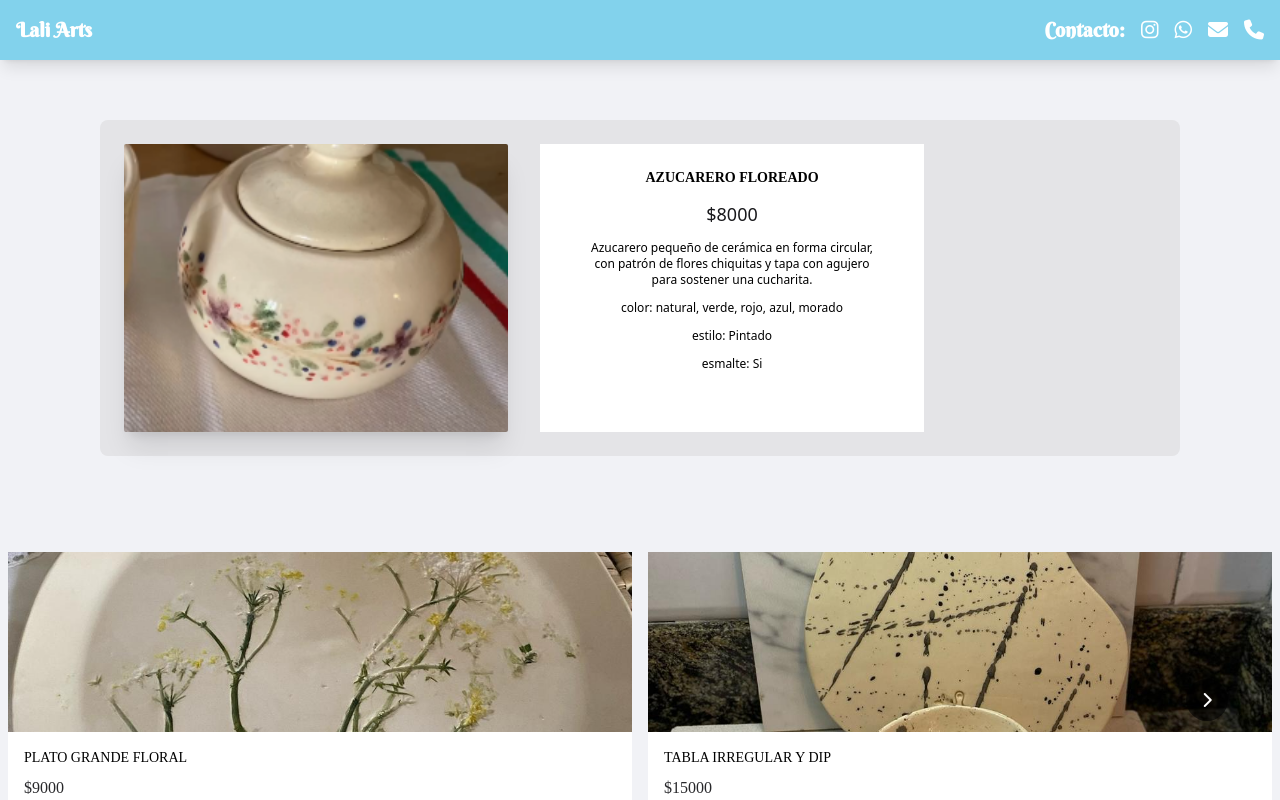
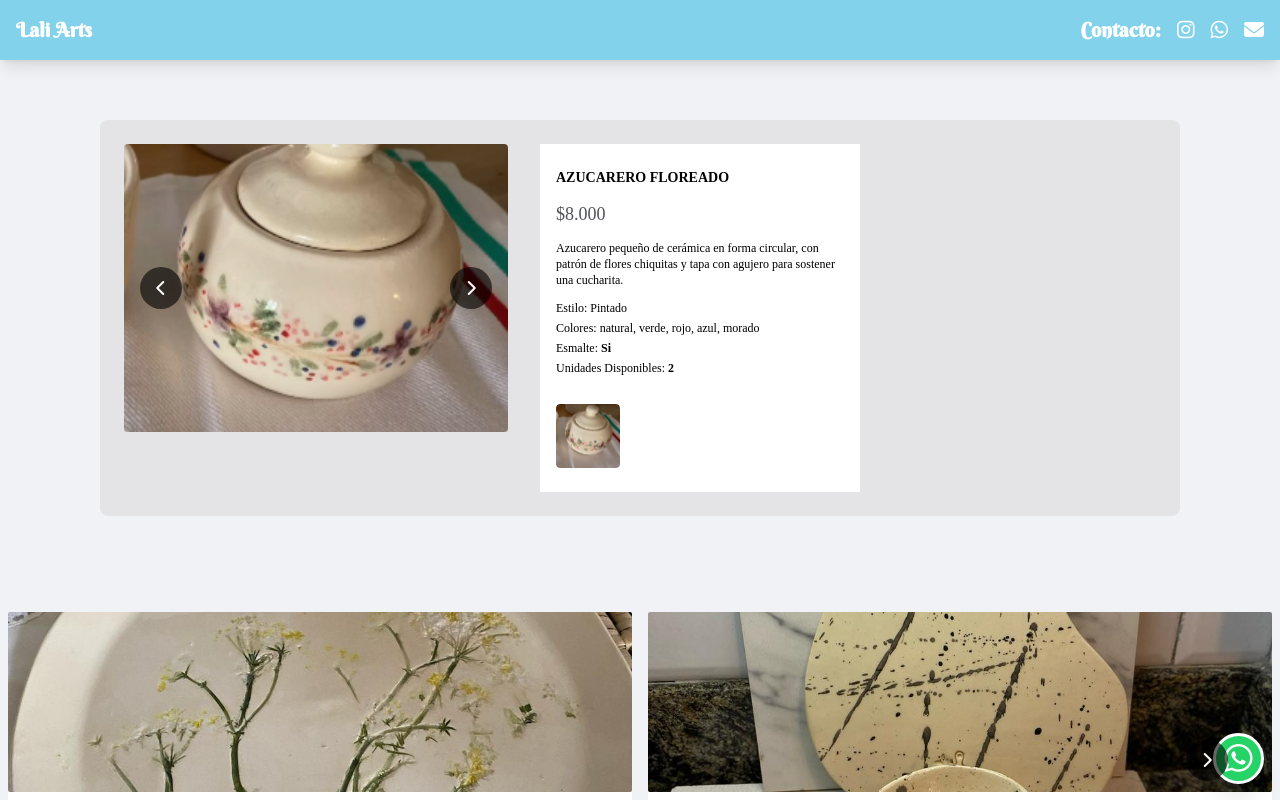
Before and after one commit to ChapyPengu/laliarts, a React (Vite) app: page /details/azucarero-floreado in a window 1280 px wide. Shown: the top 800 px of the page. Built offline with nearby package versions, Linux system fonts and the light colour scheme; a web font is replaced by a local one.

Commit message:
agregando sobra de filtro y boton flotante de whatsapp

```diff
--- a/src/App.jsx
+++ b/src/App.jsx
@@ -5,6 +5,7 @@ import Nav from './components/Nav'
 import Footer from './components/Footer'
 import Page404 from './pages/404'
 import ProductDetails from './components/ProductDetails'
+import FabWhatsapp from './components/FabWhatsapp'
 
 function App() {
 
@@ -25,6 +26,7 @@ function App() {
       </div>
       <div className="h-24"></div>
       <Footer/>
+      <FabWhatsapp/>
     </>
   )
 }
--- /dev/null
+++ b/src/components/FabWhatsapp.jsx
@@ -0,0 +1,11 @@
+import React from 'react'
+
+function FabWhatsapp() {
+  return (
+    <div className='fab-whatsapp shadow-xl'>
+        <a target="_blank" href="https://wa.link/srt9j8"><i className="fa-brands fa-whatsapp"></i></a>
+    </div>
+  )
+}
+
+export default FabWhatsapp
--- a/src/components/Filter.jsx
+++ b/src/components/Filter.jsx
@@ -24,7 +24,10 @@ function Filter({ products, setProducts }) {
   return (
     <div className='font-madmi w-full xl:w-[220px] text-xs font-light'>
       <div className={`flex justify-end w-full px-4 ${hidden ? '' : 'hidden'}`}>
-        <button className='xl:hidden bg-primary font-berk text-base text-white px-2 py-1 rounded-sm shadow-sm' onClick={() => setHidden(!hidden)}>Filtrar</button>
+        <button className='flex items-center justify-center gap-1 xl:hidden bg-primary font-berk text-base text-white px-2 py-1 rounded-sm shadow-sm' onClick={() => setHidden(!hidden)}>
+          Filtrar
+          <i className="fa-solid fa-chevron-right"></i>
+        </button>
       </div>
       <div className='hidden xl:flex flex-col gap-4'>
           <div className='flex flex-col gap-2'>
@@ -39,7 +42,7 @@ function Filter({ products, setProducts }) {
           <button onClick={onFilterProducts} className='btn text-white bg-primary px-4 py-1 rounded-md shadow-md outline-none hover:bg-secondary'>Aplicar</button>
       </div>
 
-      <div className={`flex flex-col items-center justify-center gap-6 bg-white absolute w-full h-1/2 p-6 ${hidden ? 'hidden' : ''}`}>
+      <div className={`z-full shadow-2xl flex flex-col items-center justify-center gap-6 bg-white absolute w-full h-1/2 p-6 ${hidden ? 'hidden' : ''}`}>
           <div className='flex flex-col gap-2 w-full'>
               <p>Precio Maximo: { `$ ${rangeValue}` }</p>
               <input className='w-full outline-none cursor-pointer' onChange={(e) => { setRangeValue(e.target.value) }} type="range" min={getMinPrice(products)} max={getMaxPrice(products)} step={500} defaultValue={getMaxPrice(products)} />
@@ -54,8 +57,7 @@ function Filter({ products, setProducts }) {
             <i className="fa-solid fa-xmark text-red-600 text-xl"></i>
           </button>
       </div>
-
-
+      <div className={!hidden ? 'shadow-app' : ''}></div>
     </div>
   )
 }
--- a/src/components/Nav.jsx
+++ b/src/components/Nav.jsx
@@ -2,7 +2,7 @@ import { Link } from "react-router-dom"
 
 function Nav() {
   return (
-    <nav className='flex justify-between px-4 py-4 bg-primary text-white text-xl font-berk font-semibold shadow-lg fixed w-screen'>
+    <nav className='flex justify-between px-4 py-4 bg-primary text-white text-xl font-berk font-semibold shadow-lg fixed w-screen z-50'>
         <div className="w-full xl:w-[1280px] mx-auto flex flex-col gap-2 sm:flex-row sm:gap-0 items-center justify-between">
           <div className=''>
             <Link to='/'>
@@ -12,10 +12,9 @@ function Nav() {
           <div>
               <ul className='flex items-center justify-center gap-4'>
                   <li><p className='hidden sm:inline'>Contacto:</p></li>
-                  <li><a href="https://www.instagram.com/lau_recicla/"><i className="fa-brands fa-instagram transition-hover-icon hover:text-[#ff00c8]"></i></a></li>
-                  <li><a href="https://wa.link/srt9j8"><i className="fa-brands fa-whatsapp transition-hover-icon hover:text-[#078a00]"></i></a></li>
-                  <li><a href=""><i className="fa-solid fa-envelope transition-hover-icon hover:text-[#ff0000]"></i></a></li>
-                  <li><a href=""><i className="fa-solid fa-phone transition-hover-icon hover:text-[#7700ff]"></i></a></li>
+                  <li><a target="_blank" href="https://www.instagram.com/lau_recicla/"><i className="fa-brands fa-instagram transition-hover-icon hover:text-[#ff00c8]"></i></a></li>
+                  <li><a target="_blank" href="https://wa.link/srt9j8"><i className="fa-brands fa-whatsapp transition-hover-icon hover:text-[#078a00]"></i></a></li>
+                  <li><a target="_blank" href="mailto:strmaount@gmail.com"><i className="fa-solid fa-envelope transition-hover-icon hover:text-[#ff0000]"></i></a></li>
               </ul>
           </div>
         </div>
--- a/src/components/ProductCard.jsx
+++ b/src/components/ProductCard.jsx
@@ -1,6 +1,6 @@
 import React from 'react'
 import { useNavigate, Link } from 'react-router-dom'
-import { formatProductName } from '../helpers/products'
+import { formatProductName, formatProductPrice } from '../helpers/products'
 import { UseApp } from '../context/AppContext'
 
 function ProductCard({ product, showStock, className }) {
@@ -22,11 +22,11 @@ function ProductCard({ product, showStock, className }) {
     <Link onClick={() => {setNose(!nose); window.scroll(0, 0)}} to={`/details/${formatProductName(name)}`}>
         <div className='w-full rounded-sm hover:shadow-md bg-white font-madmi'>
             <div className=''>
-                <img className='w-full h-[180px] object-cover' src={image} alt={name} />
+                <img className='w-full h-[180px] object-cover rounded-sm' src={image} alt={name} />
             </div>
             <div className='flex flex-col gap-2  px-4 py-4'>
                 <h2 className='text-sm h-min overflow-hidden font-medium uppercase'>{ name }</h2>
-                <p className='text-base text-zinc-800'>${ price }</p>
+                <p className='text-base text-zinc-800'>${ formatProductPrice(price) }</p>
                 <p className='line-clamp-1 text-zinc-600 font-light mb-2 text-[0.7rem] overflow-hidden text-ellipsis'>{ description }</p>
                 {
                     showStock ? stockText : null
--- a/src/components/ProductDetailsCard.jsx
+++ b/src/components/ProductDetailsCard.jsx
@@ -1,3 +1,46 @@
+import { useEffect } from "react"
+import Carousel from "react-multi-carousel"
+import 'react-multi-carousel/lib/styles.css'
+import { formatProductPrice } from "../helpers/products";
+
+const responsive = {
+    superLargeDesktop: {
+      breakpoint: { max: 4000, min: 3000 },
+      items: 1
+    },
+    desktop: {
+      breakpoint: { max: 3000, min: 1024 },
+      items: 1
+    },
+    tablet: {
+      breakpoint: { max: 1024, min: 464 },
+      items: 1
+    },
+    mobile: {
+      breakpoint: { max: 464, min: 0 },
+      items: 1
+    }
+  }
+
+  const CustomRightArrow = ({ onClick, ...rest }) => {
+    const {
+      onMove,
+      carouselState: { currentSlide, deviceType }
+    } = rest;
+    return <button className='arrow-carrousel arrow-right' onClick={() => {console.log(currentSlide); onClick()} }>
+        <i className="fa-solid fa-chevron-right text-white"></i>
+      </button>
+  };
+
+  const CustomLeftArrow = ({ onClick, ...rest }) => {
+    const {
+      onMove,
+      carouselState: { currentSlide, deviceType }
+    } = rest;
+    return <button className='arrow-carrousel arrow-left' onClick={() => onClick()}>
+        <i className="fa-solid fa-chevron-left text-white"></i>
+      </button>
+  };
 
 function ProductDetailsCard({ product }) {
 
@@ -9,23 +52,57 @@ function ProductDetailsCard({ product }) {
         image,
         color,
         style,
-        enamel
+        enamel,
+        extra
     } = product
+
+    useEffect(() => {
+
+    })
+
+    function getImgages() {
+        if (extra === '') {
+            return [image]
+        }
+        if (extra) {
+            return extra.split(',').concat([image])
+        }
+        return []
+    }
 
   return (
     <div className="flex flex-col xl:flex-row w-full xl:w-[1080px] mx-auto xl:gap-8 bg-zinc-200 p-6 rounded-lg">
-        <div className="">
-            <img className="rounded-sm shadow-xl w-[24rem] h-[18rem] object-cover" src={image} alt='hola' />
-        </div>
-        <div className="w-[24rem] px-4 py-6 bg-white">
-            <ul className="flex flex-col gap-3 text-center">
+        <Carousel infinite className="w-full sm:w-[24rem] h-[18rem]" customLeftArrow={<CustomLeftArrow/>} customRightArrow={<CustomRightArrow/>} responsive={responsive}>
+            {
+                getImgages().map((path, i) => {
+                    return <img key={i} className="rounded shadow-xl w-[24rem] h-[18rem] object-cover" src={path} alt={name} />
+                })
+            }
+        </Carousel>
+        <div className="w-full h-auto sm:w-[20rem] px-4 py-6 bg-white font-madmi">
+            <ul className="flex flex-col gap-3">
                 <li className="text-sm font-extrabold font-madmi uppercase">{ name }</li>
-                <li className="text-lg text-zinc-900">{ `$${price}` }</li>
-                <li className="w-[18rem] mx-auto text-xs">{ description }</li>
-                <li className="w-[18rem] mx-auto text-xs">color: { color }</li>
-                <li className="w-[18rem] mx-auto text-xs">estilo: { style }</li>
-                <li className="w-[18rem] mx-auto text-xs">esmalte: { enamel }</li>
-
+                <li className="text-lg text-zinc-600">{ `$${formatProductPrice(price)}` }</li>
+                <li className="w-full mx-auto text-xs">{ description }</li>
+                <li className="w-full mx-auto text-xs">
+                  <div className="flex flex-col gap-1">
+                    <p className="w-full mx-auto text-xs">Estilo: { style }</p>
+                    <p className="w-full mx-auto text-xs">Colores: { color }</p>
+                    <p className="w-full mx-auto text-xs">Esmalte: <b>{ enamel }</b></p>
+                    <p className="w-full mx-auto text-xs">Unidades Disponibles: <b>{ stock }</b></p>
+                  </div>
+                </li>
+                <li>
+                    <div className="flex gap-2 mt-4">
+                        {
+                            getImgages().map((path, i) => {
+                                return <div className="rounded bg-hover-img hover:shadow-2xl">
+                                  <img key={i} className="rounded shadow-xl w-[4rem] h-[4rem] object-cover cursor-pointer" src={path} alt={name} />
+                                </div>
+                            })
+                        }
+                    </div>
+                </li>
             </ul>
         </div>
     </div>
--- a/src/helpers/products.js
+++ b/src/helpers/products.js
@@ -1,5 +1,9 @@
 export function formatProductName(productName) {
     return productName.replaceAll(' ', '-').toLocaleLowerCase()
+}
+
+export function formatProductPrice(price) {
+    return new Intl.NumberFormat('es-CL').format(price)
 }
 
 export function orderAsc(products) {
--- a/src/styles/index.css
+++ b/src/styles/index.css
@@ -33,12 +33,11 @@ body {
 .arrow-carrousel {
     position: absolute;
     background-color: rgba(0, 0, 0, .6);
-    z-index: 1000;
+    z-index: 10;
     min-width: 42px;
     min-height: 42px;
     outline: none;
     border-radius: 100%;
-    /* padding: 4px; */
 }
 
 .arrow-carrousel:hover {
@@ -56,3 +55,56 @@ body {
 .btn {
     transition: background .3s ease;
 }
+
+.bg-hover-img {
+    cursor: pointer;
+    position: relative;
+    overflow: hidden;
+}
+
+.bg-hover-img::before {
+    content: '';
+    width: 100%;
+    height: 100%;
+    position: absolute;
+    background-color: rgba(0, 0, 0, .3);
+    translate: -100% -100%;
+    transition: translate .2s;
+}
+
+.bg-hover-img:hover::before {
+    translate: 0;
+}
+
+.fab-whatsapp {
+    width: 3.2rem;
+    height: 3.2rem;
+    display: flex;
+    align-items: center;
+    justify-content: center;
+    background-color: #25D366;
+    border: .2rem solid white;
+    border-radius: 100%;
+    position: fixed;
+    bottom: 1rem;
+    right: 1rem;
+}
+
+.fab-whatsapp {
+    font-size: 2rem;
+    color: white;
+}
+
+.shadow-app {
+    width: 100%;
+    height: 100%;
+    background-color: rgba(0, 0, 0, .6);
+    position: fixed;
+    z-index: 50;
+    top: 0;
+    left: 0;
+}
+
+.z-full {
+    z-index: 100;
+}
```
